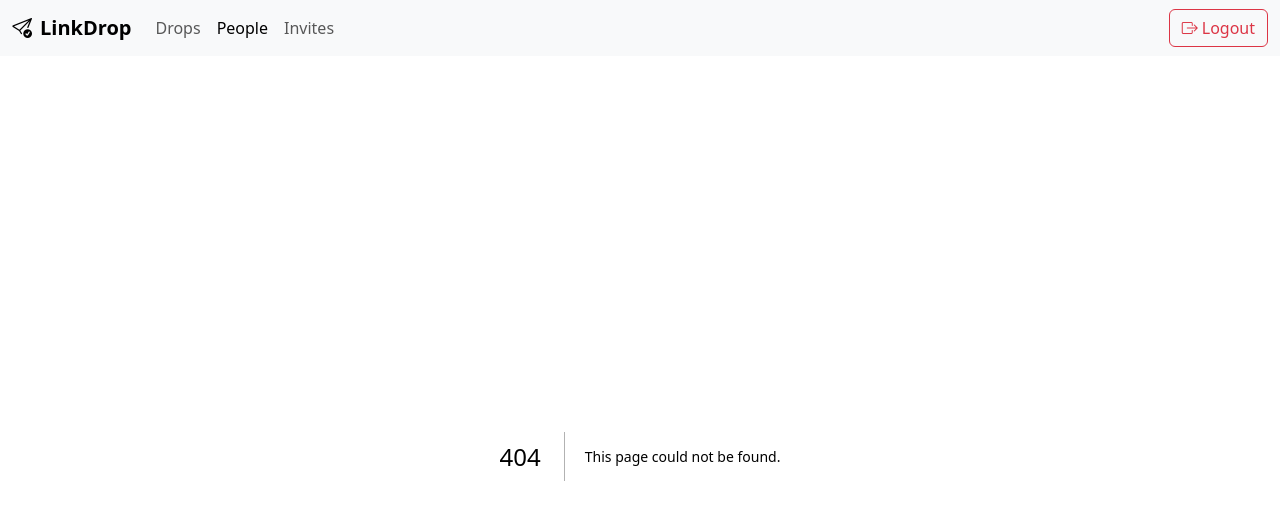
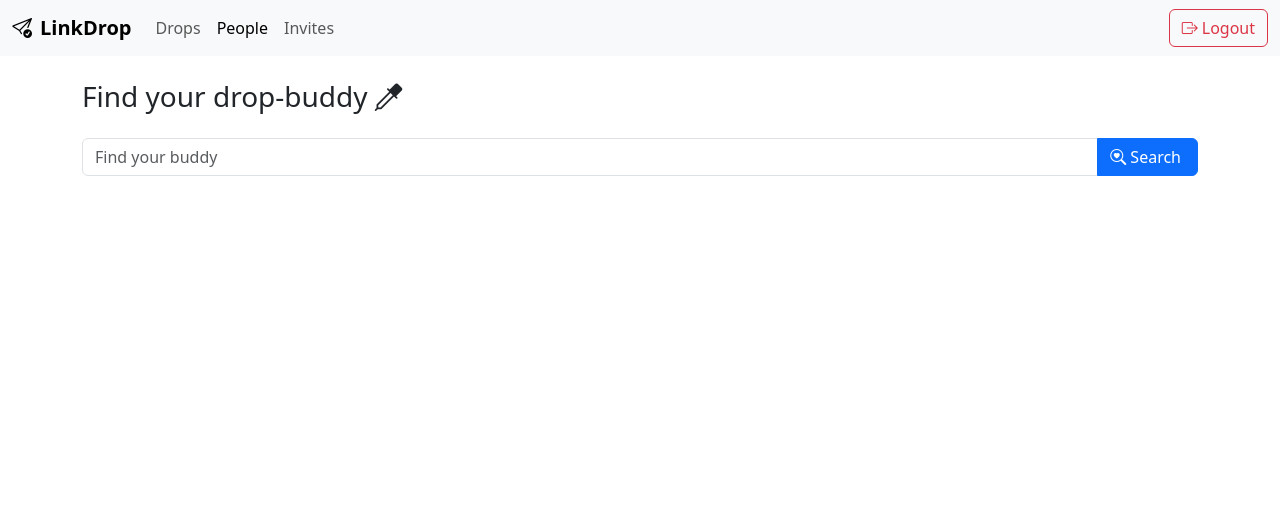
Before and after one commit to tarangpatil/link-drop, a Next.js app: page /people in a window 1280 px wide. Before the commit this address had no page. Shown: the top 520 px of the page. Built offline with nearby package versions, Linux system fonts and the light colour scheme.

Commit message:
Create search people feature

```diff
--- /dev/null
+++ b/src/app/api/user/query/route.ts
@@ -0,0 +1,17 @@
+import { prisma } from "@/lib/prisma";
+import { NextRequest, NextResponse } from "next/server";
+
+export async function GET(request: NextRequest) {
+  const q = request.nextUrl.searchParams.get("q");
+  if (!q) return NextResponse.json([]);
+  const users = await prisma.user.findMany({
+    where: {
+      OR: [
+        { email: { contains: `%${q}%`, mode: "insensitive" } },
+        { name: { contains: `%${q}%`, mode: "insensitive" } },
+      ],
+    },
+    omit: { password: true, email: true },
+  });
+  return NextResponse.json(users);
+}
--- /dev/null
+++ b/src/app/people/page.tsx
@@ -0,0 +1,55 @@
+"use client";
+import { User } from "@/generated/client";
+import { prisma } from "@/lib/prisma";
+import { FormEvent, useState } from "react";
+
+export default function People() {
+  const [results, setResults] = useState<User[]>([]);
+  console.log(results);
+
+  function handleSubmit(e: FormEvent<HTMLFormElement>) {
+    e.preventDefault();
+    fetch(`/api/user/query?q=${e.currentTarget["query"].value}`)
+      .then((res) => res.json())
+      .then((data) => setResults(data));
+  }
+  return (
+    <main className="container my-4">
+      <h3 className="mb-4">
+        Find your drop-buddy <i className="bi bi-eyedropper"></i>
+      </h3>
+      <form onSubmit={handleSubmit} className="mb-4">
+        <div className="input-group">
+          <input
+            type="text"
+            name="query"
+            placeholder="Find your buddy"
+            className="form-control"
+          />
+          <button type="submit" className="btn btn-primary">
+            <i className="bi bi-search-heart"></i>
+            <span className="mx-1">Search</span>
+          </button>
+        </div>
+      </form>
+      {results.length ? (
+        <ul className="list-group">
+          {results.map((result, idx) => (
+            <li className="list-group-item" key={idx}>
+              <p className="my-0 d-flex justify-content-between align-items-center">
+                {result.name}
+                <span>
+                  <button className="mx-1 btn btn-outline-secondary">
+                    <i className="bi bi-send"></i> Invite
+                  </button>
+                </span>
+              </p>
+            </li>
+          ))}
+        </ul>
+      ) : (
+        <></>
+      )}
+    </main>
+  );
+}
--- a/src/ui/Navbar.tsx
+++ b/src/ui/Navbar.tsx
@@ -22,7 +22,7 @@ export default function Navbar() {
   ];
 
   return (
-    <nav className="navbar navbar-expand-md bg-body-tertiary ">
+    <nav className="navbar navbar-expand-md bg-body-tertiary">
       <div className="container-fluid">
         <Link
           className="navbar-brand d-flex align-items-center gap-2 fw-semibold"
```
